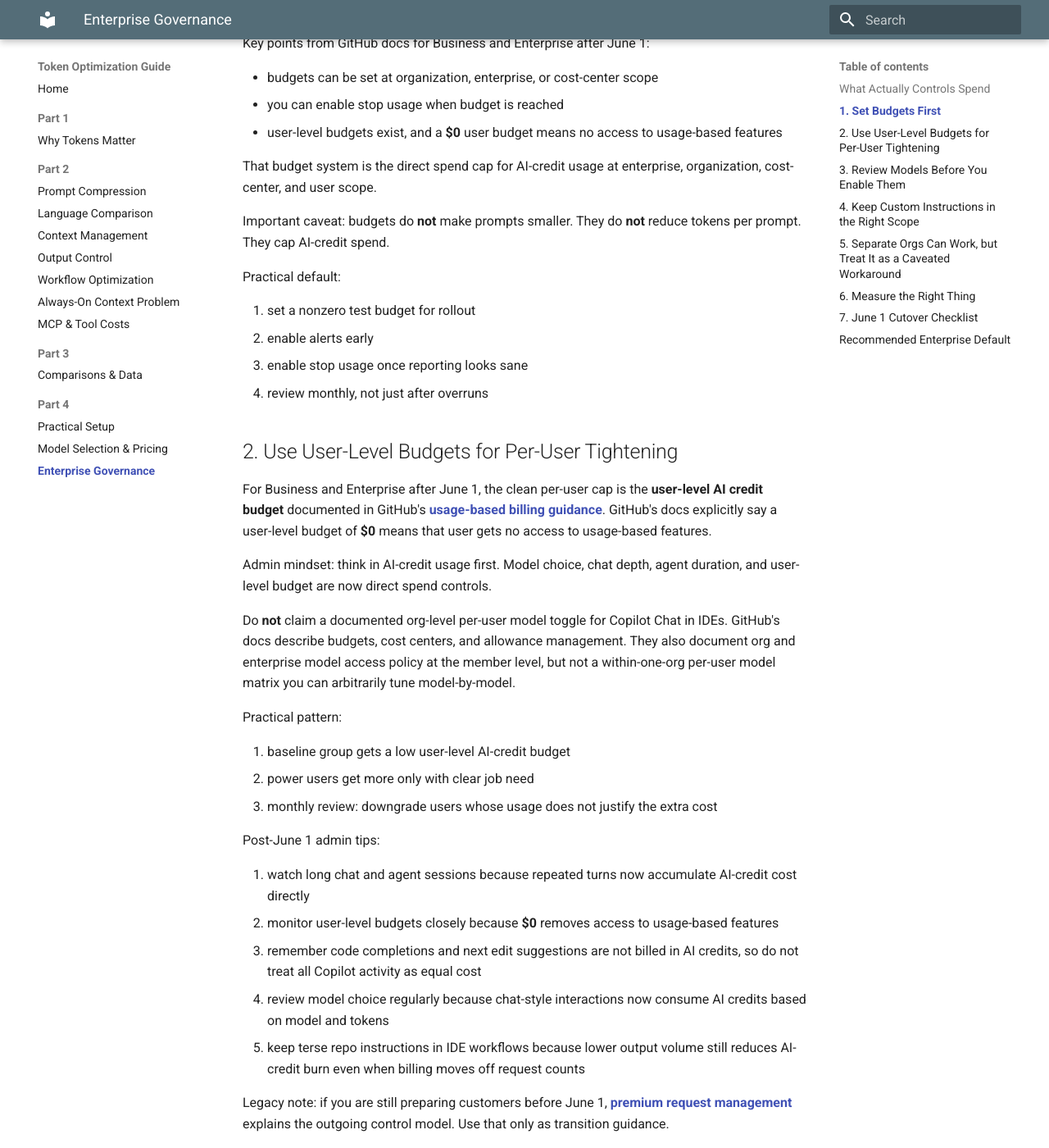
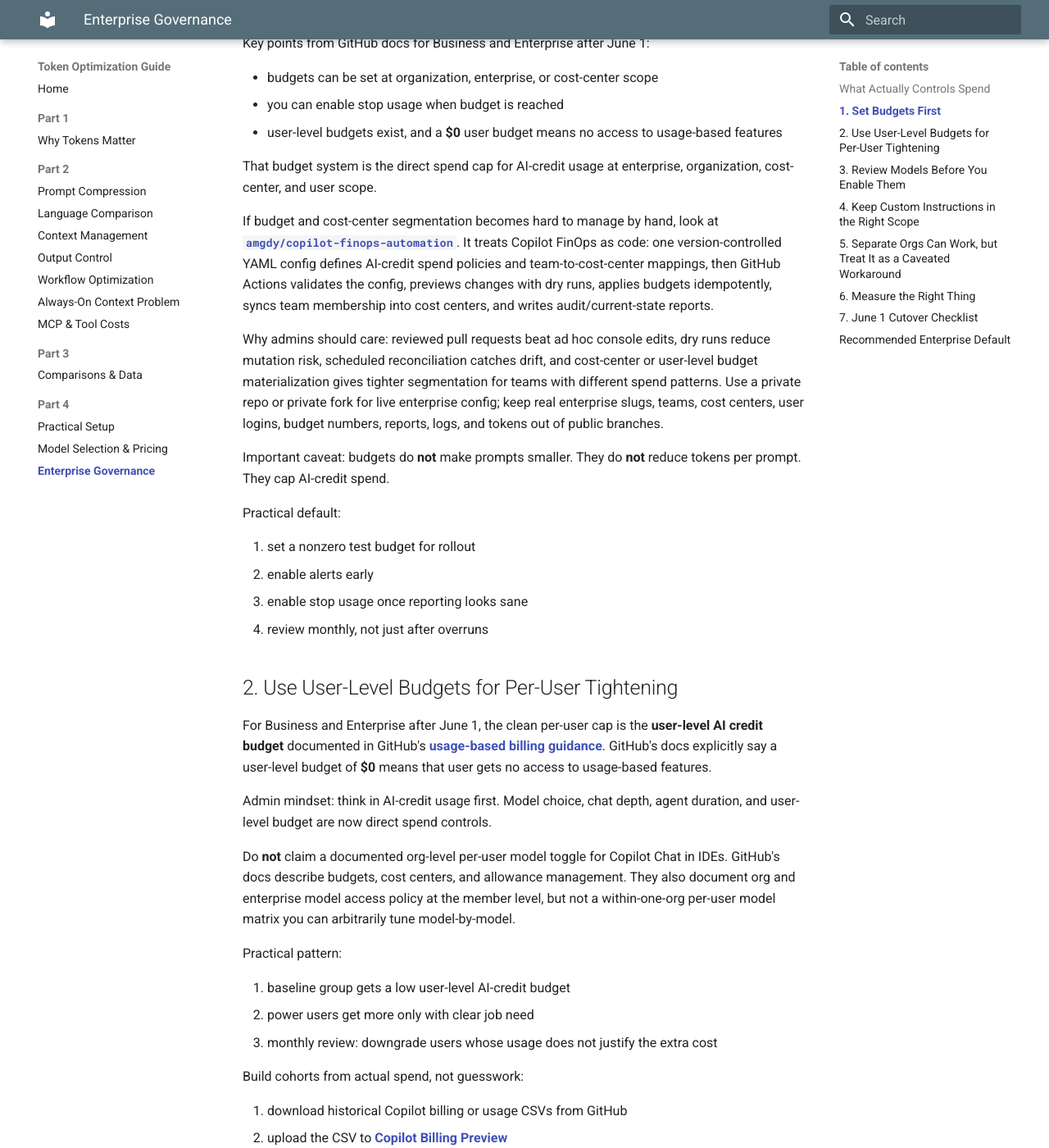
Before and after one commit to JamestsaiTW/github-copilot-token-optimization, an MkDocs documentation site: the page built from docs/12-enterprise-governance.md, in a window 1280 px wide and 1400 px high, scrolled down 805 px. Shown: the whole window at 82% size. Built offline with MkDocs 1.6.1 and Material for MkDocs 9.7.7, drawn with Linux system fonts in a browser that asks for light colours; some of the changed text lies outside the part shown.

Commit message:
Enhance documentation with updates on spend cohorts, FinOps-as-code automation, and related guidance for improved cost control

```diff
--- a/docs/12-enterprise-governance.md
+++ b/docs/12-enterprise-governance.md
@@ -30,6 +30,10 @@
 
 That budget system is the direct spend cap for AI-credit usage at enterprise, organization, cost-center, and user scope.
 
+If budget and cost-center segmentation becomes hard to manage by hand, look at [`amgdy/copilot-finops-automation`](https://github.com/amgdy/copilot-finops-automation). It treats Copilot FinOps as code: one version-controlled YAML config defines AI-credit spend policies and team-to-cost-center mappings, then GitHub Actions validates the config, previews changes with dry runs, applies budgets idempotently, syncs team membership into cost centers, and writes audit/current-state reports.
+
+Why admins should care: reviewed pull requests beat ad hoc console edits, dry runs reduce mutation risk, scheduled reconciliation catches drift, and cost-center or user-level budget materialization gives tighter segmentation for teams with different spend patterns. Use a private repo or private fork for live enterprise config; keep real enterprise slugs, teams, cost centers, user logins, budget numbers, reports, logs, and tokens out of public branches.
+
 Important caveat: budgets do **not** make prompts smaller. They do **not** reduce tokens per prompt. They cap AI-credit spend.
 
 Practical default:
@@ -52,6 +56,15 @@
 1. baseline group gets a low user-level AI-credit budget
 2. power users get more only with clear job need
 3. monthly review: downgrade users whose usage does not justify the extra cost
+
+Build cohorts from actual spend, not guesswork:
+
+1. download historical Copilot billing or usage CSVs from GitHub
+2. upload the CSV to [Copilot Billing Preview](https://copilot-billing-preview.github.com/)
+3. inspect the usage bands it surfaces, such as power users, high-usage users, baseline users, and low-usage users
+4. map those cohorts to different budget defaults, review cadence, and escalation paths
+
+Why this matters: admins should not give every developer the same AI-credit ceiling when the spend profile is visibly different. Cohorts let you keep broad access for normal users, protect budget for people doing real agent-heavy work, and catch inactive or low-value usage before it becomes a pooled-budget surprise.
 
 Post-June 1 admin tips:
 
@@ -136,18 +149,21 @@
 If you are preparing customers for the June 1 shift, do this first:
 
 1. move admin guidance from request counters to AI-credit budgets
-2. decide which users need tight user-level budgets and which teams can share a broader pooled budget
-3. review model availability before frontier models become direct AI-credit spend
-4. remind teams that code completions and next edit suggestions stay outside AI-credit billing
-5. watch long chat and agent workflows first because they become the fastest spend amplifiers
+2. build spend cohorts from historical CSVs before assigning user-level or pooled budgets
+3. decide which users need tight user-level budgets and which teams can share a broader pooled budget
+4. review model availability before frontier models become direct AI-credit spend
+5. remind teams that code completions and next edit suggestions stay outside AI-credit billing
+6. watch long chat and agent workflows first because they become the fastest spend amplifiers
 
 ## Recommended Enterprise Default
 
 1. use Auto as the default model path
 2. set budgets before broad rollout
-3. use user-level AI credit budgets when you need tighter per-user control
-4. review premium models before enablement
-5. keep repo instructions small so IDE workflows inherit the right defaults
-6. use separate org segmentation only if cost-center boundaries already support it
+3. segment users into spend cohorts from historical CSVs, then tune budget defaults by cohort
+4. use user-level AI credit budgets when you need tighter per-user control
+5. consider FinOps-as-code automation when manual cost-center and budget edits become risky
+6. review premium models before enablement
+7. keep repo instructions small so IDE workflows inherit the right defaults
+8. use separate org segmentation only if cost-center boundaries already support it
 
 This is boring on purpose. Cheap defaults first. Premium access by exception. Measurement before expansion.
```
Also changed, not shown: .squad/agents/hermes/history.md (+7 -0 lines), README.md (+1 -1 lines).
